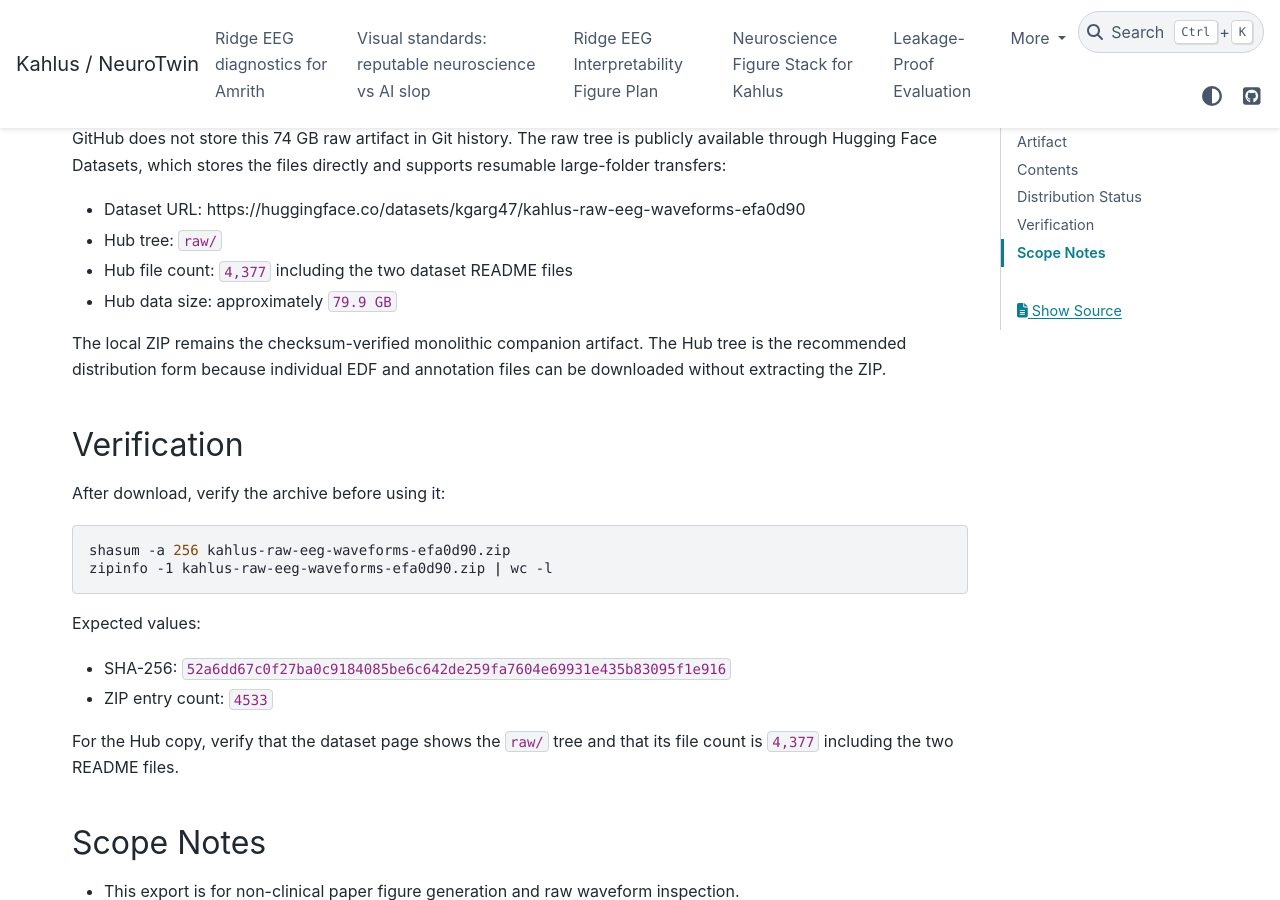
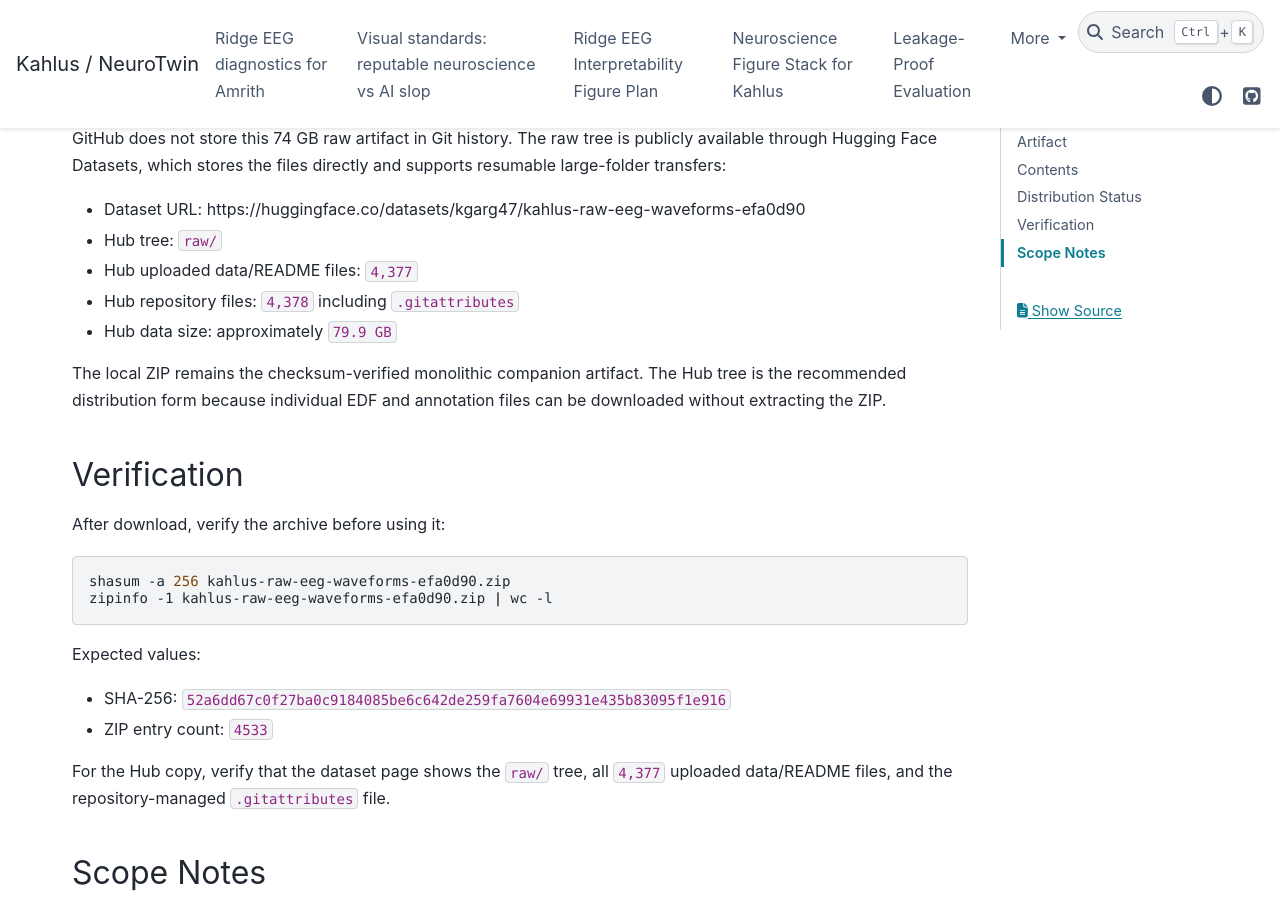
Before and after one commit to ptlnextdoor/Kahlus-V1, a Sphinx documentation site: the page built from docs/data/kahlus_raw_eeg_waveforms_efa0d90.md, in a window 1280 px wide and 900 px high, scrolled down 964 px. Built offline with Sphinx 7.4.7 and the PyData theme 0.15.4, drawn with Linux system fonts in a browser that asks for light colours.

Commit message:
Clarify Hub file count

```diff
--- a/docs/data/kahlus_raw_eeg_waveforms_efa0d90.md
+++ b/docs/data/kahlus_raw_eeg_waveforms_efa0d90.md
@@ -30,7 +30,8 @@ GitHub does not store this 74 GB raw artifact in Git history. The raw tree is pu
 
 - Dataset URL: https://huggingface.co/datasets/kgarg47/kahlus-raw-eeg-waveforms-efa0d90
 - Hub tree: `raw/`
-- Hub file count: `4,377` including the two dataset README files
+- Hub uploaded data/README files: `4,377`
+- Hub repository files: `4,378` including `.gitattributes`
 - Hub data size: approximately `79.9 GB`
 
 The local ZIP remains the checksum-verified monolithic companion artifact. The Hub tree is the recommended distribution form because individual EDF and annotation files can be downloaded without extracting the ZIP.
@@ -49,7 +50,7 @@ Expected values:
 - SHA-256: `52a6dd67c0f27ba0c9184085be6c642de259fa7604e69931e435b83095f1e916`
 - ZIP entry count: `4533`
 
-For the Hub copy, verify that the dataset page shows the `raw/` tree and that its file count is `4,377` including the two README files.
+For the Hub copy, verify that the dataset page shows the `raw/` tree, all `4,377` uploaded data/README files, and the repository-managed `.gitattributes` file.
 
 ## Scope Notes
 
```
